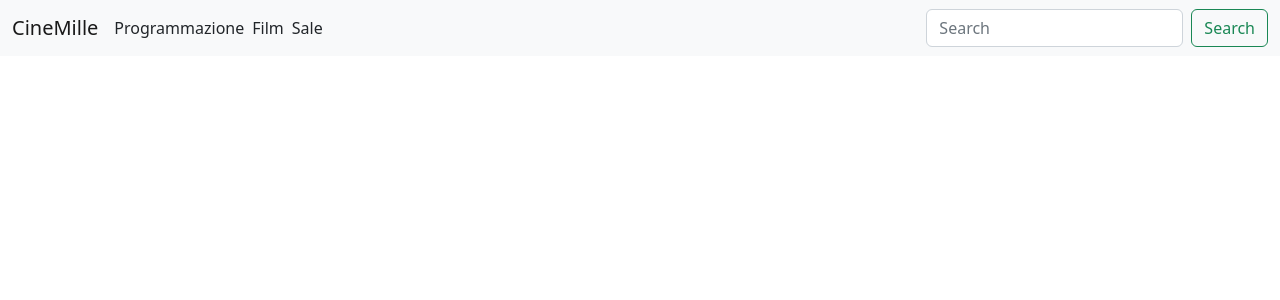
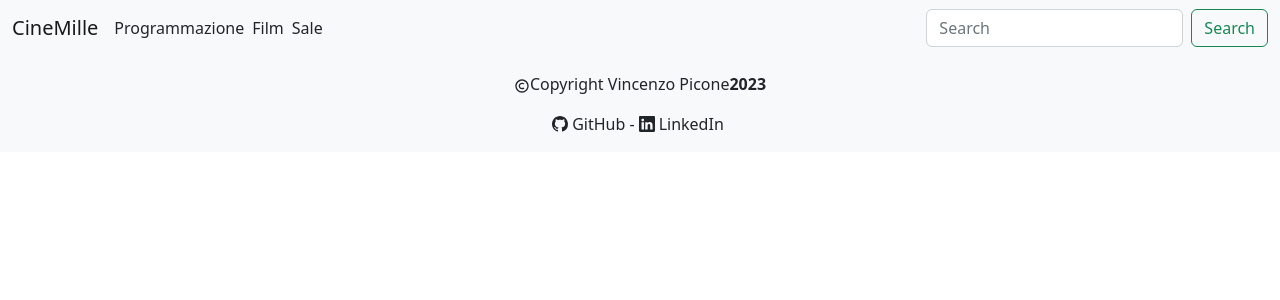
Before and after one commit to Vincenzopicone/CineMilleFront-End, a React (Create React App) app: page / in a window 1280 px wide. Shown: the top 300 px of the page. Built offline with nearby package versions, Linux system fonts and the light colour scheme; no server answers.

Commit message:
add footer

```diff
--- a/package.json
+++ b/package.json
@@ -10,6 +10,7 @@
     "react": "^18.2.0",
     "react-bootstrap": "^2.7.4",
     "react-dom": "^18.2.0",
+    "react-icons": "^4.8.0",
     "react-router-dom": "^6.11.1",
     "react-scripts": "5.0.1",
     "web-vitals": "^2.1.4"
--- a/src/App.js
+++ b/src/App.js
@@ -6,6 +6,7 @@ import Navbar from './components/Navbar.jsx';
 import Homepage from './components/Homepage.jsx';
 import Film from './components/Film.jsx';
 import Sale from './components/Sale.jsx';
+import Footer from './components/Footer.jsx';
 
 function App() {
   return (
@@ -17,6 +18,7 @@ function App() {
         <Route path="/film" element={<Film/>}/>
         <Route path="/sale" element={<Sale/>}/>
       </Routes>
+      <Footer/>
       </BrowserRouter>
 
     </div>
--- a/src/components/CardProgrammazione.jsx
+++ b/src/components/CardProgrammazione.jsx
@@ -2,24 +2,20 @@ import Button from "react-bootstrap/Button";
 import Card from "react-bootstrap/Card";
 const CardProgrammazione = (props) => {
   return (
-    <Card className="m-2 col-2" >
-      <Card.Body className="p-3">
+    <Card className="m-1 col-2" >
+      <Card.Body className="p-2">
         <Card.Title>{props.spettacolo.film.titolo}</Card.Title>
         <Card.Text>{props.spettacolo.film.descrizione}</Card.Text>
-        <div className="d-flex justify-content-between">
-          <div className="d-flex justify-content-between flex-column">
-            <Button variant="secondary m-1">SALA</Button>
-            <Button variant="primary m-1">
+        <div className="d-flex row justify-content-between w-100">
+          <div className="d-flex justify-content-between flex-column col-6 bg-danger">
+            <div>SALA</div>
+            <div>
               {props.spettacolo.sala.numerosala}
-            </Button>
+            </div>
           </div>
-          <div className="d-flex justify-content-between flex-column">
-            <Button variant="secondary m-1">TIPO</Button>
-            <Button variant="danger m-1">{props.spettacolo.sala.tiposala}</Button>
-          </div>
-          <div className="d-flex justify-content-between flex-column">
-            <Button variant="secondary m-1">CAPIENZA</Button>
-            <Button variant="warning m-1">{props.spettacolo.sala.capienza}</Button>
+          <div className="d-flex justify-content-between flex-column col-6 bg-danger">
+            <div >CAPIENZA</div>
+            <div >{props.spettacolo.sala.capienza}</div>
           </div>
         </div>
       </Card.Body>
--- /dev/null
+++ b/src/components/Footer.jsx
@@ -0,0 +1,30 @@
+import { BsLinkedin, BsGithub } from "react-icons/bs";
+import {BiCopyright} from "react-icons/bi";
+import { Link } from "react-router-dom";
+
+const Footer = () => {
+  const date = new Date();
+  const currentYear = date.getFullYear();
+  return (
+    <footer className="bg-light p-3">
+      <div className="d-flex justify-content-center align-items-center"><p><BiCopyright/></p><p>Copyright Vincenzo Picone</p> <p className="fw-bold">{currentYear}</p> </div>
+      <div className="d-flex justify-content-center align-items-center">
+      <BsGithub />
+        <Link
+          className="text-dark text-decoration-none mx-1"
+          to={"https://github.com/Vincenzopicone"}
+        > GitHub{" - "}
+        </Link>
+        <BsLinkedin />
+        <Link
+          className="text-dark text-decoration-none mx-1"
+          to={"https://www.linkedin.com/in/vincenzo-picone-1032811a4/"}
+        >
+          LinkedIn{" "}
+        </Link>
+      </div>
+    </footer>
+  );
+};
+
+export default Footer;
```
Also changed, not shown: 1 other file (tests, documents, lock files or other folders).
